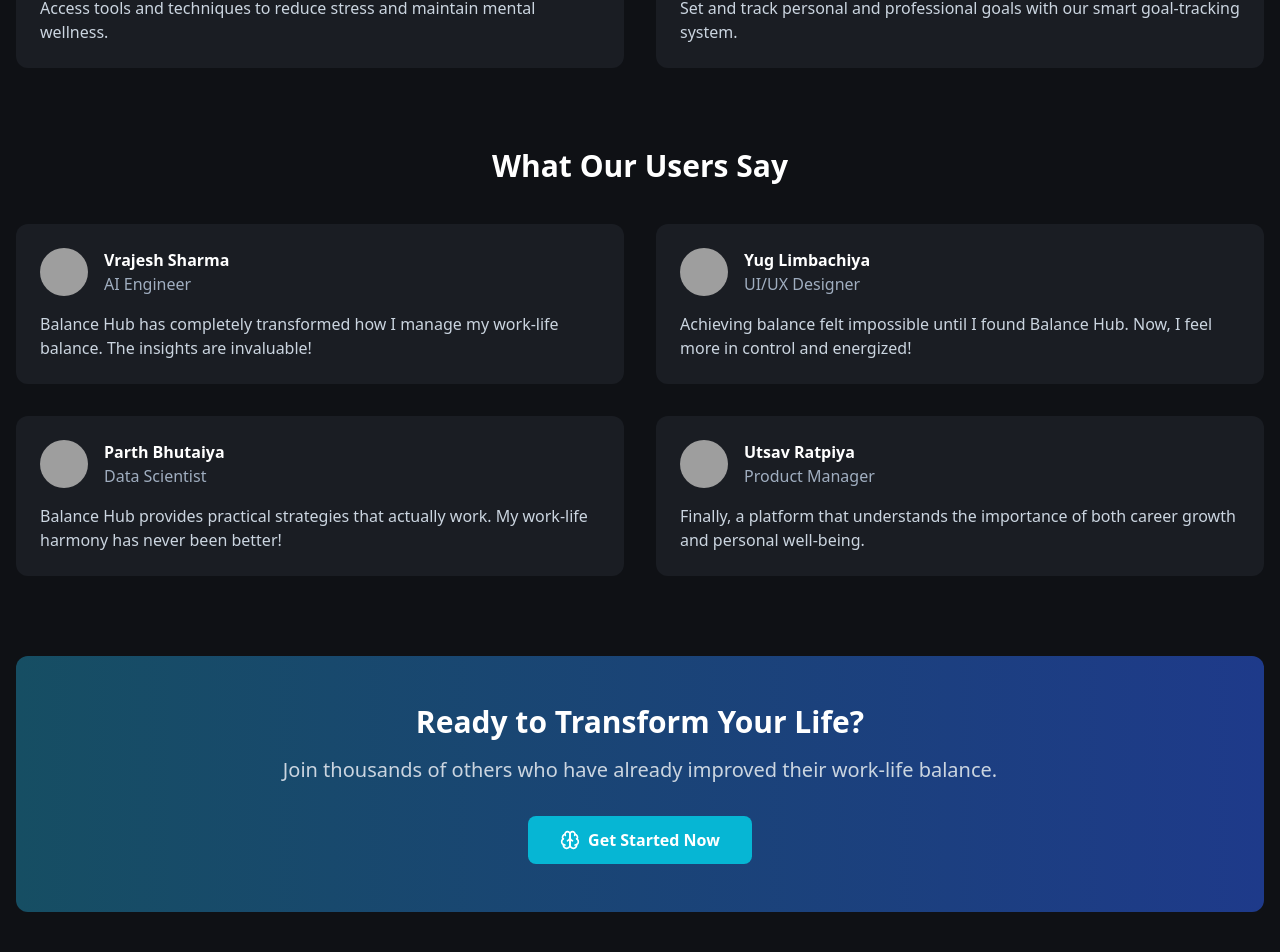
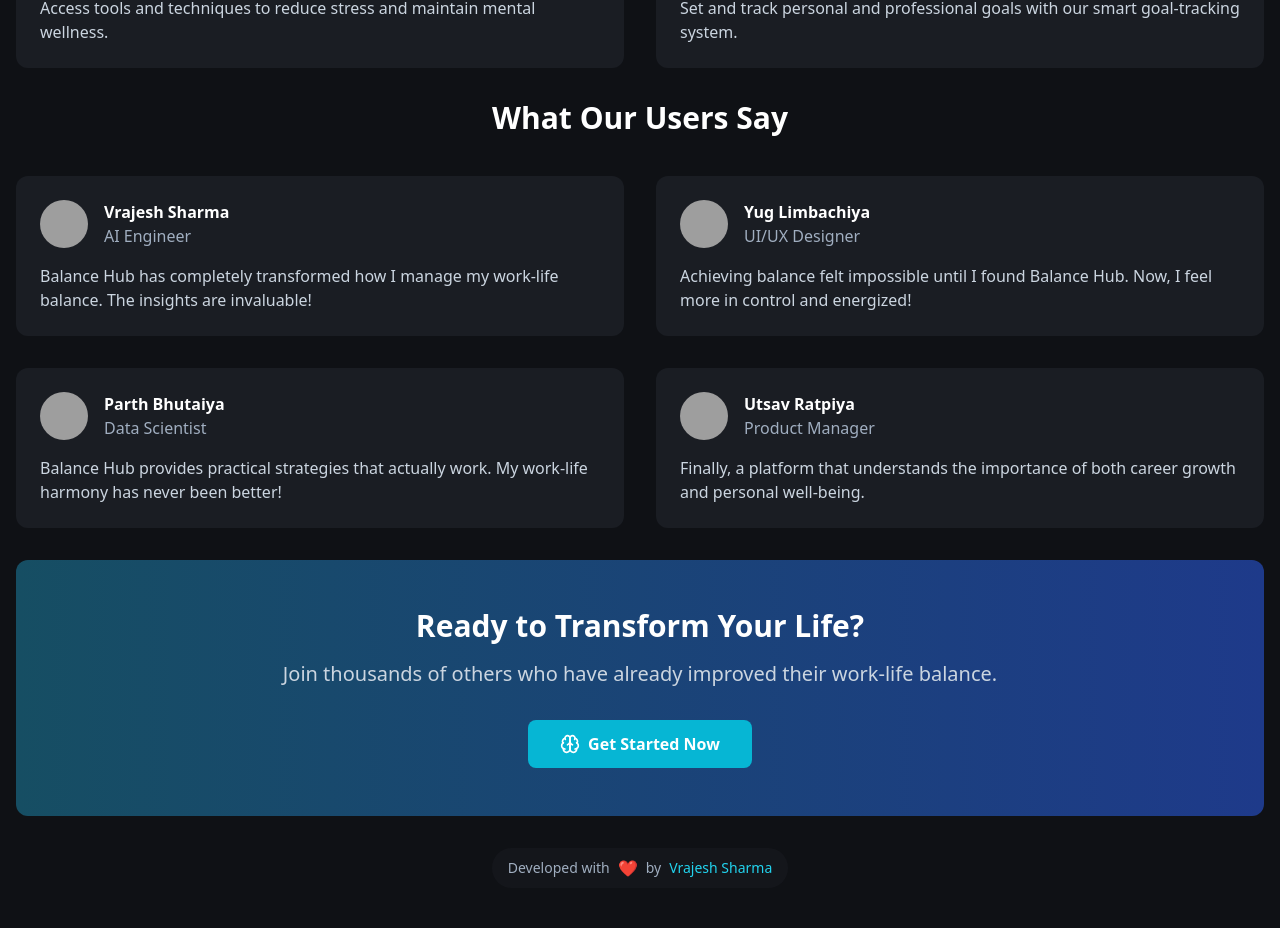
Before and after one commit to Vrajesh-Sharma/Balance-Hub, a React (Vite) app: page / in a window 1280 px wide. Shown: the part 1430-2382 px from the top of the page. After the commit the page ends 2358 px from the top, so only its background shows below. Built offline with nearby package versions, Linux system fonts and the light colour scheme; grey boxes are pictures that could not be loaded.

Commit message:
journal entry error solved

```diff
--- a/src/lib/dummyData.ts
+++ b/src/lib/dummyData.ts
@@ -150,13 +150,13 @@ export const mockApi = {
     return Promise.resolve({ data: journalEntries, error: null });
   },
 
-  createJournalEntry: (content: string, mood: string, date: string) => {
+  createJournalEntry: (content: string, mood: string, category: string, date: string) => {
     const newEntry = {
       id: journalEntries.length + 1,
       content,
       mood,
+      category,
       date,
-      category: 'reflection' // Default category
     };
     journalEntries.unshift(newEntry);
     return Promise.resolve({ data: newEntry, error: null });
--- a/src/lib/staticData.ts
+++ b/src/lib/staticData.ts
@@ -150,8 +150,7 @@ export const journalData = {
     { id: 'work', label: 'Work' },
     { id: 'personal', label: 'Personal' },
     { id: 'health', label: 'Health & Wellness' },
-    { id: 'goals', label: 'Goals & Achievements' },
-    { id: 'reflection', label: 'Daily Reflection' }
+    { id: 'goals', label: 'Goals & Achievements' }
   ],
   moods: [
     { id: 'productive', label: 'Productive' },
--- a/src/pages/HabitPlanner.tsx
+++ b/src/pages/HabitPlanner.tsx
@@ -144,11 +144,20 @@ export default function HabitPlanner() {
       </div>
 
       {showTemplateModal && (
-        <div className="fixed inset-0 bg-black bg-opacity-50 flex items-center justify-center p-4">
+        <div
+          className="fixed inset-0 bg-black/50 flex items-center justify-center p-4 z-[100]"
+          onClick={(e) => {
+            if (e.target === e.currentTarget) {
+              setShowTemplateModal(false);
+            }
+          }}
+          style={{ pointerEvents: 'auto' }}
+        >
           <motion.div
             initial={{ opacity: 0, scale: 0.95 }}
             animate={{ opacity: 1, scale: 1 }}
             className="bg-gray-800 p-6 rounded-xl w-full max-w-md"
+            onClick={e => e.stopPropagation()}
           >
             <h2 className="text-xl font-bold mb-4">
               Add Schedule for {format(selectedDate, 'MMMM d, yyyy')}
@@ -160,9 +169,9 @@ export default function HabitPlanner() {
                   key={template.name}
                   onClick={() => applyTemplate(template)}
                   disabled={loading}
-                  className="w-full flex items-center gap-4 p-4 bg-gray-700 hover:bg-gray-600 rounded-lg transition-colors disabled:opacity-50"
+                  className="w-full flex items-center gap-4 p-4 bg-gray-700 hover:bg-gray-600 rounded-lg transition-colors disabled:opacity-50 disabled:cursor-not-allowed"
                 >
-                  <CalendarIcon size={24} className="text-cyan-500" />
+                  <CalendarIcon size={24} className="text-cyan-500 shrink-0" />
                   <div className="text-left">
                     <h3 className="font-medium">{template.name}</h3>
                     <p className="text-sm text-gray-400">
@@ -172,7 +181,7 @@ export default function HabitPlanner() {
                 </button>
               ))}
 
-              <div className="flex justify-end gap-4 mt-6">
+              <div className="flex justify-end gap-4 mt-6 pt-4 border-t border-gray-700">
                 <button
                   onClick={() => setShowTemplateModal(false)}
                   className="px-4 py-2 text-gray-400 hover:text-white transition-colors"
--- a/src/pages/Home.tsx
+++ b/src/pages/Home.tsx
@@ -24,12 +24,12 @@ export default function Home() {
   };
 
   return (
-    <div className="space-y-20 py-10">
+    <div className="space-y-8 py-10">
       {/* Hero Section */}
       <motion.section
         initial={{ opacity: 0, y: 20 }}
         animate={{ opacity: 1, y: 0 }}
-        className="text-center space-y-6"
+        className="text-center space-y-6 mb-20"
       >
         <h1 className="text-5xl font-bold bg-gradient-to-r from-cyan-400 to-blue-500 bg-clip-text text-transparent">
           {homePageData.hero.title}
@@ -47,7 +47,7 @@ export default function Home() {
       </motion.section>
 
       {/* Features Grid */}
-      <section className="grid md:grid-cols-2 gap-8">
+      <section className="grid md:grid-cols-2 gap-8 mb-20">
         {homePageData.features.map((feature, index) => {
           const Icon = iconMap[feature.icon as keyof typeof iconMap];
           return (
@@ -67,7 +67,7 @@ export default function Home() {
       </section>
 
       {/* Testimonials */}
-      <section>
+      <section className="mb-20">
         <h2 className="text-3xl font-bold text-center mb-10">What Our Users Say</h2>
         <div className="grid md:grid-cols-2 gap-8">
           {homePageData.testimonials.map((testimonial, index) => (
@@ -98,7 +98,7 @@ export default function Home() {
       <motion.section
         initial={{ opacity: 0 }}
         animate={{ opacity: 1 }}
-        className="text-center bg-gradient-to-r from-cyan-900 to-blue-900 p-12 rounded-xl"
+        className="text-center bg-gradient-to-r from-cyan-900 to-blue-900 p-12 rounded-xl mb-8"
       >
         <h2 className="text-3xl font-bold mb-4">Ready to Transform Your Life?</h2>
         <p className="text-xl text-gray-300 mb-8">
@@ -112,6 +112,27 @@ export default function Home() {
           Get Started Now
         </button>
       </motion.section>
+
+      {/* Developer Signature */}
+      <motion.div
+        initial={{ opacity: 0, y: 20 }}
+        animate={{ opacity: 1, y: 0 }}
+        className="text-center mt-2"
+      >
+        <div className="inline-flex items-center gap-2 px-4 py-2 bg-gray-800/50 rounded-full">
+          <span className="text-sm text-gray-400">Developed with</span>
+          <span className="text-red-500">❤️</span>
+          <span className="text-sm text-gray-400">by</span>
+          <a
+            href="https://github.com/Vrajesh-Sharma"
+            target="_blank"
+            rel="noopener noreferrer"
+            className="text-sm font-medium text-cyan-400 hover:text-cyan-300 transition-colors"
+          >
+            Vrajesh Sharma
+          </a>
+        </div>
+      </motion.div>
     </div>
   );
 }
--- a/src/pages/Journal.tsx
+++ b/src/pages/Journal.tsx
@@ -199,11 +199,19 @@ export default function Journal() {
       </div>
 
       {showNewEntryModal && (
-        <div className="fixed inset-0 bg-black bg-opacity-50 flex items-center justify-center p-4 z-50">
+        <div
+          className="fixed inset-0 bg-black/50 flex items-center justify-center p-4 z-50"
+          onClick={(e) => {
+            if (e.target === e.currentTarget) {
+              setShowNewEntryModal(false);
+            }
+          }}
+        >
           <motion.div
             initial={{ opacity: 0, scale: 0.95 }}
             animate={{ opacity: 1, scale: 1 }}
             className="bg-gray-800 p-6 rounded-xl w-full max-w-2xl"
+            onClick={e => e.stopPropagation()}
           >
             <h2 className="text-xl font-bold mb-4">New Journal Entry</h2>
             <form onSubmit={handleAddEntry} className="space-y-4">
```
